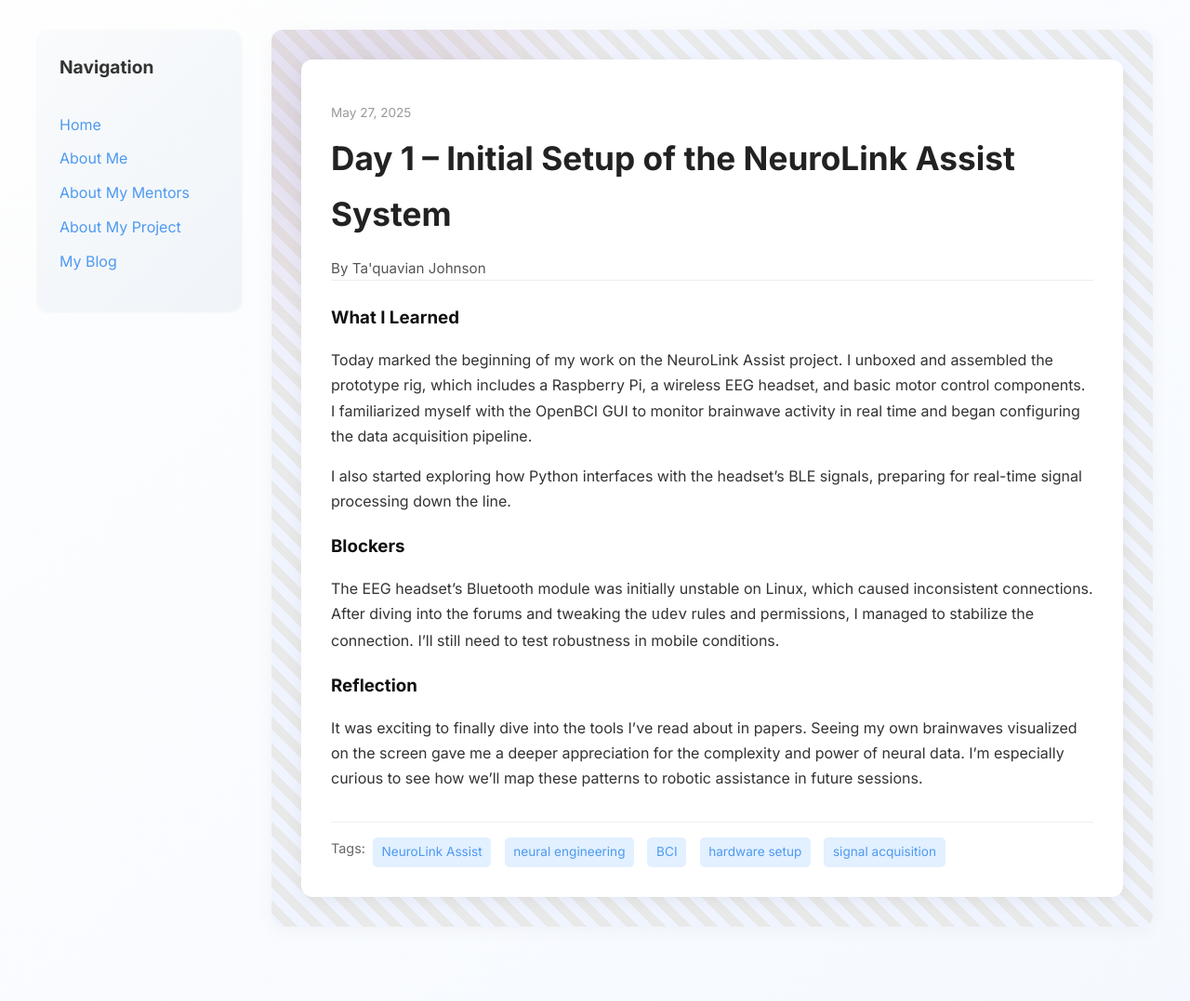
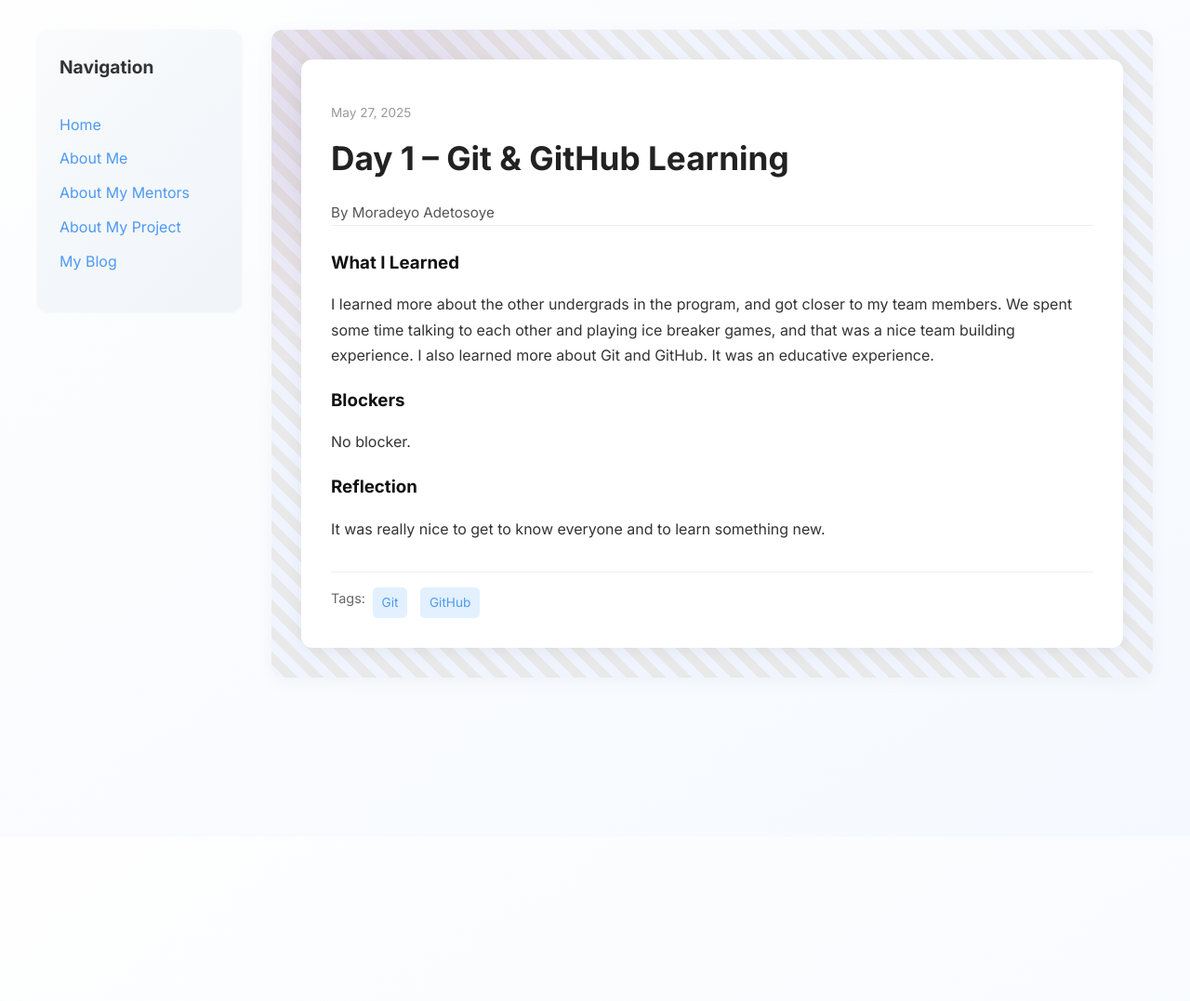
Before and after one commit to Deyo101/deyo101.github.io, a Jekyll site: the page built from _posts/2025-05-27-day-1.md, in a window 1280 px wide. Shown: the whole page at 93% size. Built offline with Jekyll 4.4.1, drawn with Linux system fonts in a browser that asks for light colours; after the commit the page ends 900 px from its top, so only the background shows below that.

Commit message:
Update 2025-05-27-day-1.md

```diff
--- a/_posts/2025-05-27-day-1.md
+++ b/_posts/2025-05-27-day-1.md
@@ -1,19 +1,18 @@
 ---
 layout: post
-title: "Day 1 – Initial Setup of the NeuroLink Assist System"
+title: "Day 1 – Git & GitHub Learning"
 date: 2025-05-27
-author: Ta'quavian Johnson
+author: Moradeyo Adetosoye
 permalink: /day1.html
-tags: ["NeuroLink Assist", "neural engineering", "BCI", "hardware setup", "signal acquisition"]
+tags: ["Git", "GitHub"]
 
 what_i_learned: |
-  Today marked the beginning of my work on the NeuroLink Assist project. I unboxed and assembled the prototype rig, which includes a Raspberry Pi, a wireless EEG headset, and basic motor control components. I familiarized myself with the OpenBCI GUI to monitor brainwave activity in real time and began configuring the data acquisition pipeline.
-
-  I also started exploring how Python interfaces with the headset's BLE signals, preparing for real-time signal processing down the line.
+  I learned more about the other undergrads in the program, and got closer to my team members. We spent some time talking to each other and playing ice breaker games, and that was a nice team building experience. I also learned more about Git and GitHub. It was an educative experience.
 
 blockers: |
-  The EEG headset’s Bluetooth module was initially unstable on Linux, which caused inconsistent connections. After diving into the forums and tweaking the `udev` rules and permissions, I managed to stabilize the connection. I’ll still need to test robustness in mobile conditions.
+  No blocker.
 
 reflection: |
-  It was exciting to finally dive into the tools I’ve read about in papers. Seeing my own brainwaves visualized on the screen gave me a deeper appreciation for the complexity and power of neural data. I’m especially curious to see how we’ll map these patterns to robotic assistance in future sessions.
+  It was really nice to get to know everyone and to learn something new.
+
 ---
```
